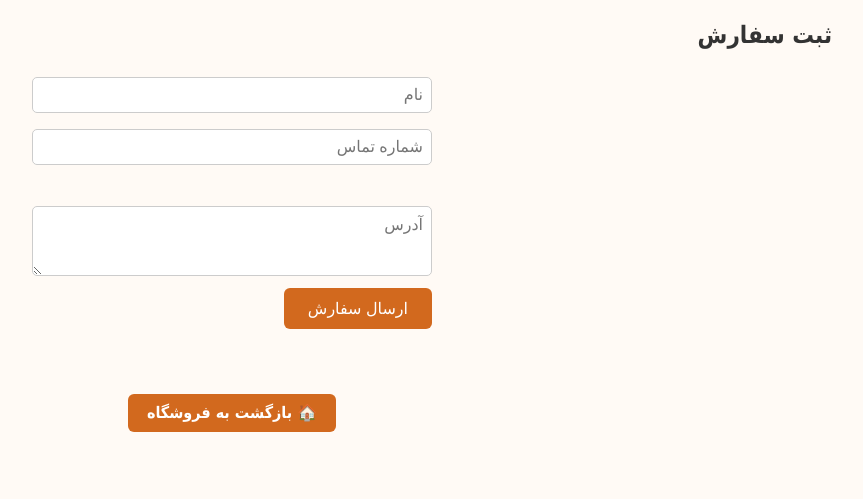
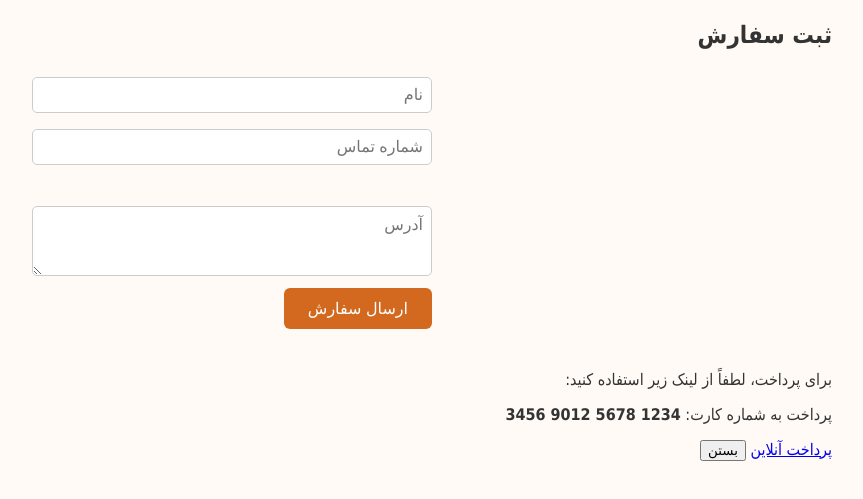
Before and after one commit to cookiehaven/mystore, a plain HTML site: page cart.html in a window 1280 px wide. Shown: the part 119-618 px from the top of the page, without its empty margins (408-1271 px from the left). Drawn offline with Linux system fonts and the light colour scheme.

Commit message:
Update cart.html

```diff
--- a/cart.html
+++ b/cart.html
@@ -34,26 +34,14 @@
     <p id="status"></p>
   </section>
 
-  <section id="payment-info-section" class="hidden-section">
-    <h3>اطلاعات پرداخت</h3>
-    <p>لطفاً مبلغ واریزی، تاریخ و کد پیگیری تراکنش را وارد کنید.</p>
-    <p class="payment-info-note">
-      <strong>شماره کارت:</strong> 6037 1234 5678 9012<br/>
-      <small>برای هربار پرداخت به شماره کارت جدید فقط واریزی انجام بدین لطفا.</small>
-    </p>
-    <form id="payment-form" autocomplete="off">
-      <input type="text" id="payment-amount" placeholder="مبلغ واریزی (تومان)" required />
-      <input type="text" id="payment-date" placeholder="تاریخ واریز (مثلاً 1402/04/01)" required />
-      <input type="text" id="payment-tracking" placeholder="کد پیگیری تراکنش" required />
-      <button type="submit">ارسال اطلاعات پرداخت</button>
-    </form>
-    <p id="payment-status"></p>
+  <section id="payment-info-section" class="hidden">
+    <p>برای پرداخت، لطفاً از لینک زیر استفاده کنید:</p>
+    <p>پرداخت به شماره کارت: <strong>1234 5678 9012 3456</strong></p>
+    <a href="https://your-payment-link.com" target="_blank">پرداخت آنلاین</a>
+    <button id="close-payment-info">بستن</button>
   </section>
 
-  <footer>
-    <a href="index.html" class="back-to-shop-btn">🏠 بازگشت به فروشگاه</a>
-  </footer>
-
+  <script src="products.js"></script>
   <script src="cart.js"></script>
   <script src="send-to-telegram.js"></script>
 </body>
```
